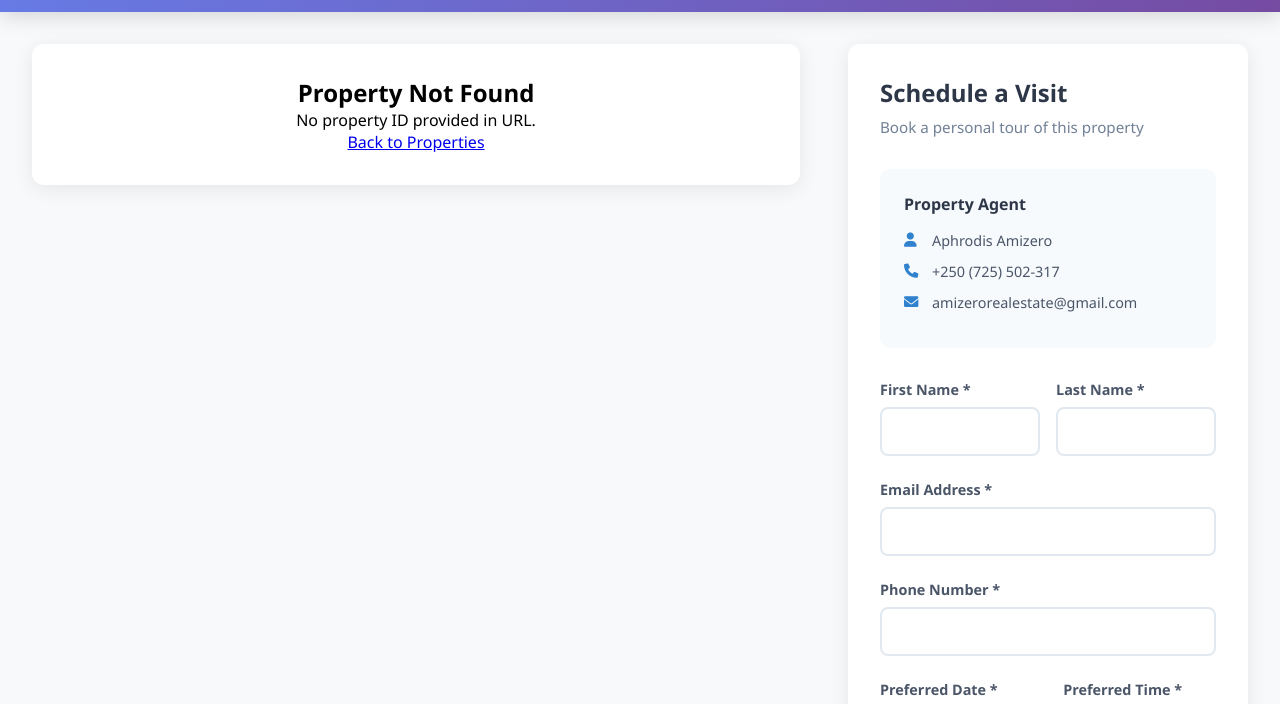
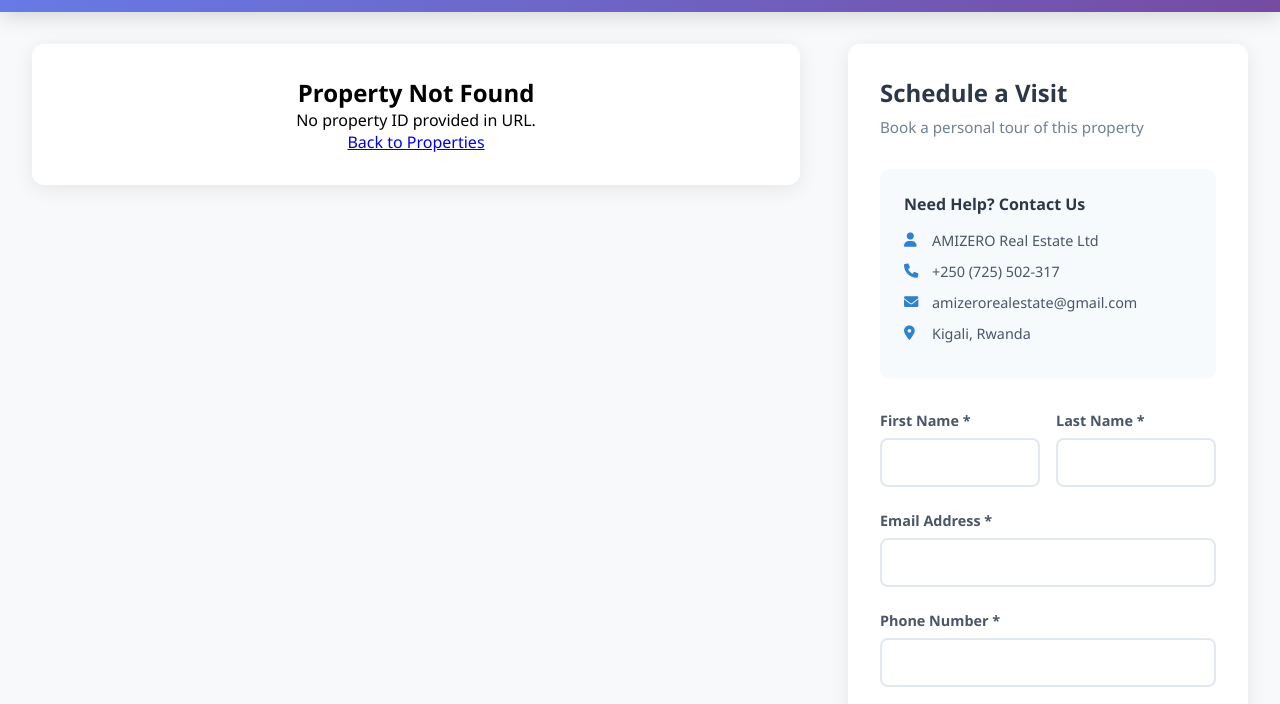
Before and after one commit to AMIZERORealEstate/amizerorealestate_backend, a plain HTML site: page propertyDetails.html in a window 1280 px wide. Shown: the part 90-794 px from the top of the page. Drawn offline with Linux system fonts and the light colour scheme.

Commit message:
download schedule visit

```diff
--- a/propertyDetails.html
+++ b/propertyDetails.html
@@ -743,10 +743,10 @@
                 <p class="form-subtitle">Book a personal tour of this property</p>
 
               <div class="agent-info">
-                    <div class="agent-title">Property Agent</div>
+  <div class="agent-title">Need Help? Contact Us</div>
   <div class="agent-contact">
     <i class="fas fa-user"></i>
-                        <span>Aphrodis Amizero</span>
+    <span>AMIZERO Real Estate Ltd</span>
   </div>
   <div class="agent-contact">
     <i class="fas fa-phone"></i>
@@ -756,7 +756,12 @@
     <i class="fas fa-envelope"></i>
     <span>amizerorealestate@gmail.com</span>
   </div>
+  <div class="agent-contact">
+    <i class="fas fa-map-marker-alt"></i>
+    <span>Kigali, Rwanda</span>
   </div>
+</div>
+
 
                 <form id="scheduleForm">
                     <div class="form-row">
@@ -1365,7 +1370,7 @@ function showVisitModal(title, message, isSuccess) {
             const formattedTime = formatTime(scheduleData.preferredTime);
 
             showMessage(
-                `Thank you ${scheduleData.firstName}! Your visit for "${propertyTitle}" on ${formattedDate} at ${formattedTime} has been scheduled.`,
+                `Thank you ${scheduleData.firstName}! Your visit for "${propertyTitle}" on ${formattedDate} at ${formattedTime} has been scheduled! One of our agents will review your request and contact you shortly with full visit details and agent information.`,
                 'success'
             );
 
```
Lines whose indentation alone changed are shown as unchanged.
